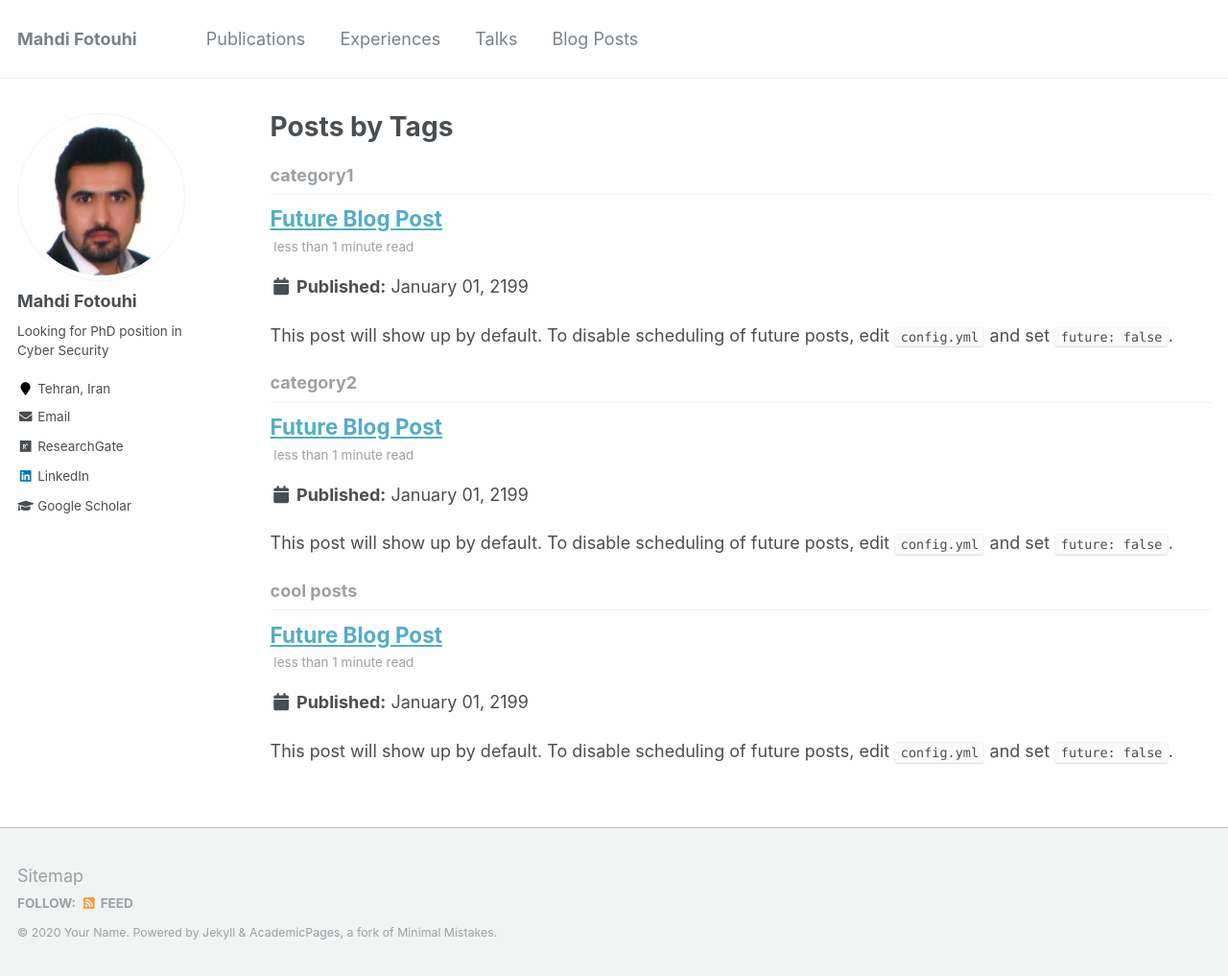
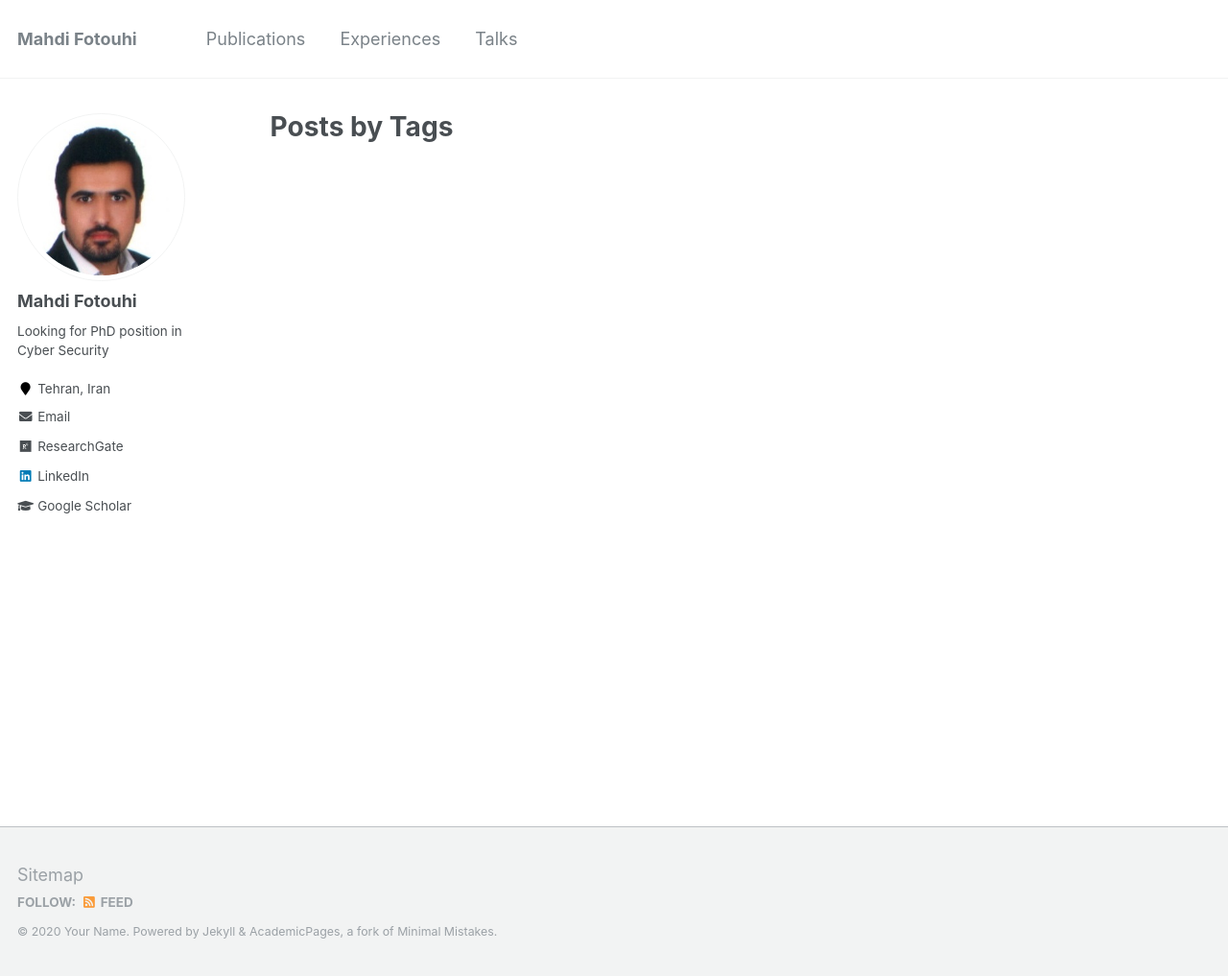
Before and after one commit to MahdiFotouhi/mahdifotouhi.github.io, a Jekyll site: the page built from _pages/tag-archive.html, in a window 1280 px wide and 1017 px high. Shown: the whole window at 96% size. Built offline with Jekyll 4.4.1, drawn with Linux system fonts in a browser that asks for light colours.

```diff
--- a/_data/navigation.yml
+++ b/_data/navigation.yml
@@ -9,5 +9,5 @@ main:
   - title: "Talks"
     url: /talks/
 
-  - title: "Blog Posts"
-    url: /year-archive/
+#  - title: "Blog Posts"
+ #   url: /year-archive/
--- a/_posts/2020-06-09-future-post.md
+++ /dev/null
@@ -1,11 +0,0 @@
----
-title: 'Future Blog Post'
-date: 2199-01-01
-permalink: /posts/2012/08/blog-post-4/
-tags:
-  - cool posts
-  - category1
-  - category2
----
-
-This post will show up by default. To disable scheduling of future posts, edit `config.yml` and set `future: false`.
```
Also changed, not shown: _posts/2019-06-09-blog-post-2.md (deleted, +0 -11 lines).
